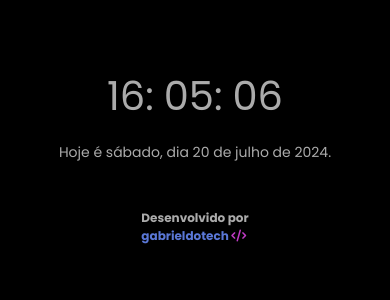
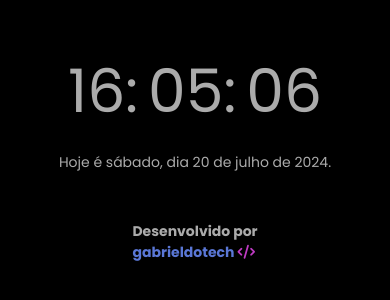
Before and after one commit to gabrieldotech/digital-clock-js, a plain HTML site: page index.html in a window 390 px wide. Shown: the part 262-562 px from the top of the page. Drawn offline with Linux system fonts and the light colour scheme.

Commit message:
font-size alteração

```diff
--- a/css/style.css
+++ b/css/style.css
@@ -69,13 +69,13 @@ h2 strong {
     }
 
     h2 {
-        font-size: 12px
+        font-size: 20px;
     }
 }
 
 @media (max-width: 400px) {
     .clock span {
-        font-size: 40px;
+        font-size: 60px;
     }
 
     .clock {
@@ -83,6 +83,6 @@ h2 strong {
     }
 
     h2 {
-        font-size: 12px;
+        font-size: 14px;
     }
 }
```
